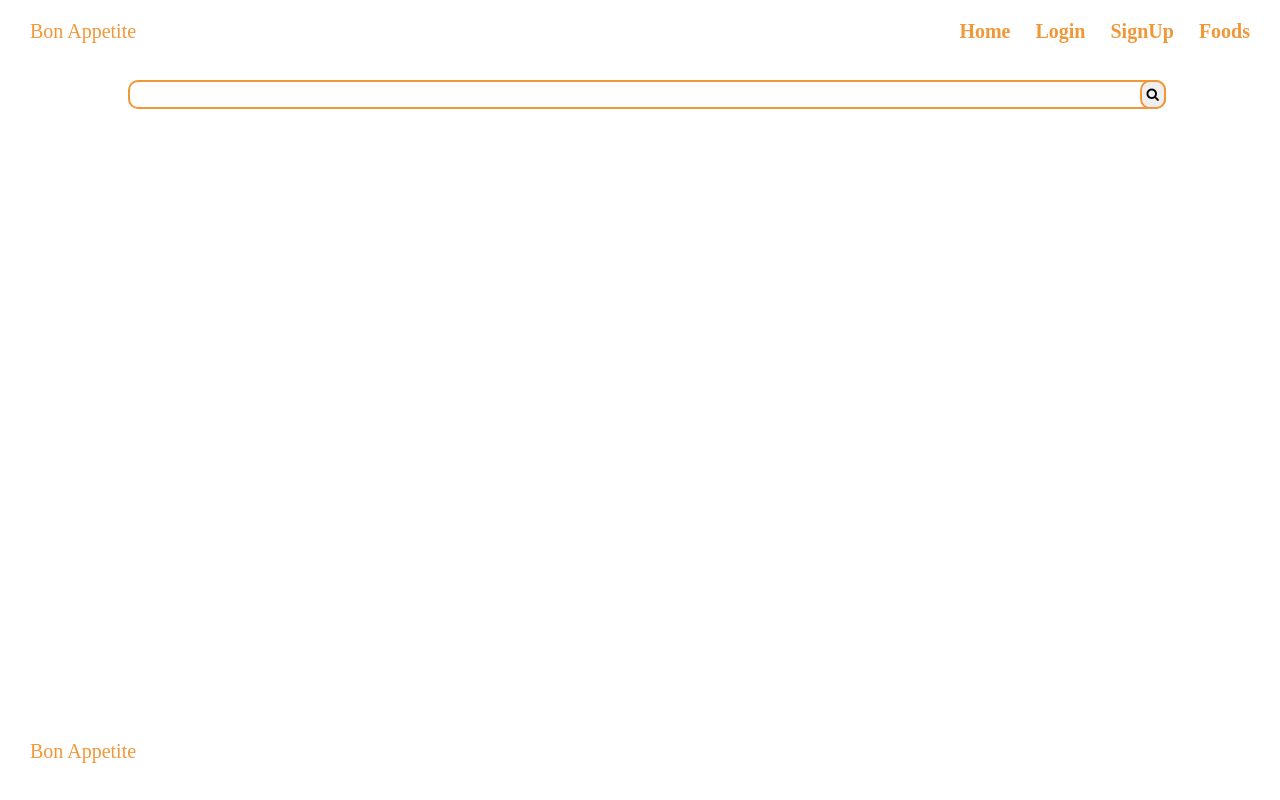
After one commit to tarunraghav226/Bon-Appetite, a Django app: page /show-food/ in a window 1280 px wide. The commit adds this page. Run offline with Django 3.2, Linux system fonts and the light colour scheme; data that the repository does not hold is empty.

Commit message:
Added feature for displaying food.

```diff
--- a/BonAppetite/urls.py
+++ b/BonAppetite/urls.py
@@ -18,6 +18,7 @@ from django.contrib import admin
 from django.urls import path
 
 from app import views
+
 from . import settings
 
 urlpatterns = [
@@ -31,4 +32,5 @@ urlpatterns = [
     path("edit/<str:id>/", views.EditFoodView.as_view(), name="edit"),
     path("delete/<str:id>/", views.DeleteFoodView.as_view(), name="delete"),
     path("add-food/", views.FoodView.as_view(), name="add_food"),
+    path("show-food/", views.ShowFoodView.as_view(), name="show_food"),
 ] + static(settings.MEDIA_URL, document_root=settings.MEDIA_ROOT)
--- a/app/views.py
+++ b/app/views.py
@@ -237,3 +237,15 @@ class DeleteFoodView(View):
         food = food[0]
         food.delete()
         return redirect("/shop/")
+
+
+class ShowFoodView(View):
+    def get(self, request):
+        context = {}
+
+        if request.user.is_authenticated:
+            user = UserDetails.objects.filter(user=request.user)[0]
+            context["is_seller"] = user.is_seller
+        foods = Food.objects.all()
+        context["foods"] = foods
+        return render(request, "show-food.html", context)
--- /dev/null
+++ b/static/css/show-food.css
@@ -0,0 +1,106 @@
+.show--food--wrapper{
+    margin: 20px 0px;
+    width: 100%;
+    min-height: 80vh;
+
+    display: flex;
+    flex-direction: column;
+}
+
+.search--box{
+    width: 80%;
+    margin: 10px auto;
+}
+
+.search--box form{
+    position: relative;;
+    text-align: center;
+}
+
+.search--box form input{
+    width: 100%;
+    padding: 5px;
+
+    outline: none;
+    border: 2px solid #f19737;
+    border-radius: 10px;
+
+    color:#f19737;
+}
+
+.search--box form button{
+    padding: 5px;
+    border-radius: 10px;
+
+    position: absolute;
+    right: -14px;
+    top: 0px;
+
+    outline: none;
+    border: 2px solid #f19737;
+}
+
+.food--list{
+    width: 80%;
+    margin: 10px auto;
+
+    display: grid;
+    grid-template-columns: 300px 300px 300px;
+    grid-template-rows: auto;
+    justify-content: space-evenly;
+    align-items: center;
+}
+
+.food--container{
+    width: 300px;
+    height: 350px;
+
+    border: 1px solid #f19737;
+    box-shadow: 0px 0px 10px 4px #f19737;
+
+    margin: 20px;
+}
+
+.food--image{
+    width: 100%;
+}
+
+.food--image img{
+    width: 100%;
+}
+
+.food--name{
+    margin: 20px;
+
+    color: #f19737;
+    font-weight: bold;
+}
+
+.food--price{
+    margin: 0px 20px 20px 30px;
+    color: #f19737;
+    font-weight: bolder;
+}
+
+.food--controls{
+    text-align: center;
+}
+
+.food--controls button a{
+    text-decoration: none;
+    color: inherit;
+}
+
+@media only screen and (max-width:1200px){
+    .food--list{
+        grid-template-columns: 300px 300px;
+        grid-template-rows: auto;
+    }
+}
+
+@media only screen and (max-width:820px){
+    .food--list{
+        grid-template-columns: 300px ;
+        grid-template-rows: auto;
+    }
+}
--- a/templates/base.html
+++ b/templates/base.html
@@ -25,7 +25,7 @@
               <a href="/shop/"><li class="header--li" >Shop</li></a>
               {% endif %}
             {% endif %}
-          <a href="/shop/"><li class="header--li" >Foods</li></a>
+          <a href="/show-food/"><li class="header--li" >Foods</li></a>
         </ul>
     </header>
     <div class="overlay--modal" >
--- /dev/null
+++ b/templates/show-food.html
@@ -0,0 +1,36 @@
+{% extends 'base.html' %}
+{% load static %}
+
+{% block head %}
+    <link rel="stylesheet" href="{% static 'css/show-food.css' %}">
+    <link rel="stylesheet" href="https://stackpath.bootstrapcdn.com/font-awesome/4.7.0/css/font-awesome.min.css">
+{% endblock %}
+
+
+{% block main %}
+    <div class="show--food--wrapper">
+        <div class="search--box">
+            <form action="#" method="GET">
+                <input type="text" name="search">
+                <button><i class="fa fa-search" aria-hidden="true"></i></button>
+            </form>
+        </div>
+        <div class="food--list">
+
+            {% for food in foods %}
+            <div class="food--container">
+                <div class="food--image">
+                    <img src="{{food.food_image.url}}" alt="">
+                </div>
+                <div class="food--desc">
+                    <div class="food--name">{{food.food_name}}</div>
+                    <div class="food--price">₹ {{food.food_price}}</div>
+                </div>
+                <div class="food--controls">
+                    <button class="submit--btn"><a href="/show/{{food.food_id}}">View</a></button>
+                </div>
+            </div>
+            {% endfor %}
+        </div>
+    </div>
+{% endblock %}
```
